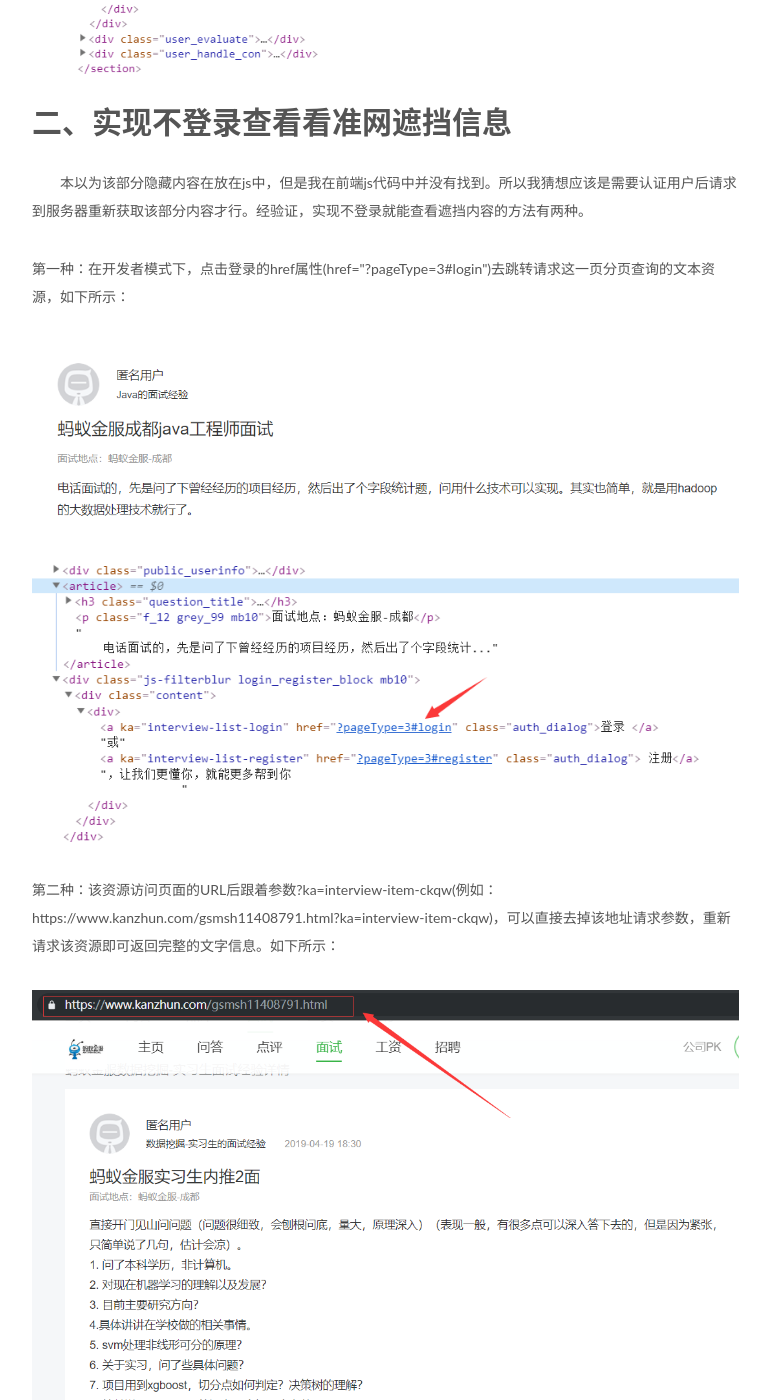
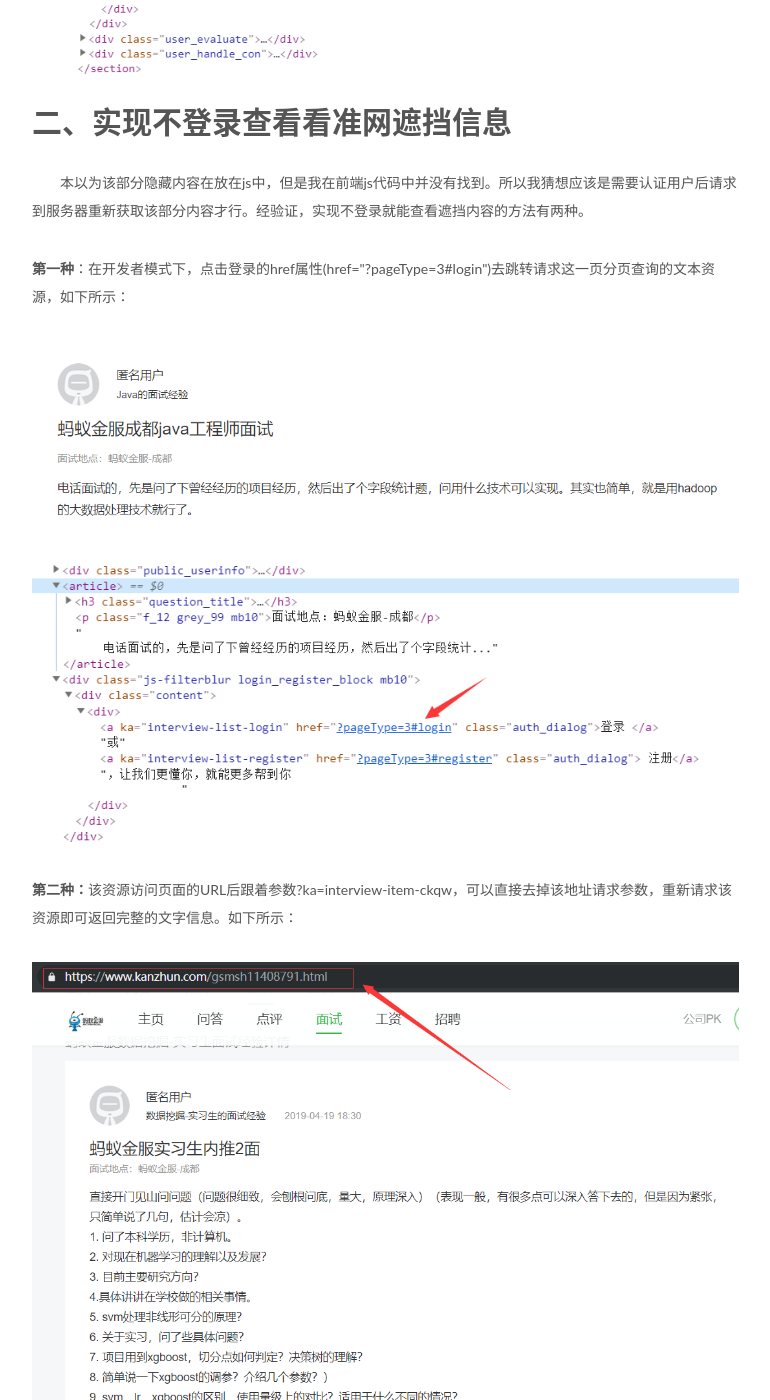
Before and after one commit to ARTAvrilLavigne/ARTAvrilLavigne.github.io, a Jekyll site: the page built from _posts/2019-07-31-java-web.markdown, in a window 1280 px wide and 1400 px high, scrolled down 1444 px. Shown: the whole window, without its empty margins (233-1003 px from the left). Built offline with Jekyll 4.4.1, drawn with Linux system fonts in a browser that asks for light colours; nearby versions of some CDN libraries; comment, search, counter and statistics services are not loaded; some of the changed lines change nothing that is shown.

Commit message:
Update 2019-07-31-java-web.markdown

```diff
--- a/_posts/2019-07-31-java-web.markdown
+++ b/_posts/2019-07-31-java-web.markdown
@@ -14,10 +14,12 @@
 
 <p>　　该部分对应的前端代码为：</p>
 <p><img src="https://github.com/ARTAvrilLavigne/ARTAvrilLavigne.github.io/blob/master/myblog/2019-07-31-java-web/2.png?raw=true"></p>
+
+
 ## 二、实现不登录查看看准网遮挡信息<br>
 <p>　　本以为该部分隐藏内容在放在js中，但是我在前端js代码中并没有找到。所以我猜想应该是需要认证用户后请求到服务器重新获取该部分内容才行。经验证，实现不登录就能查看遮挡内容的方法有两种。</p>
-<p>第一种：在开发者模式下，点击登录的href属性(href="?pageType=3#login")去跳转请求这一页分页查询的文本资源，如下所示：</p>
+<p><strong>第一种</strong>：在开发者模式下，点击登录的href属性(href="?pageType=3#login")去跳转请求这一页分页查询的文本资源，如下所示：</p>
 <p><img src="https://github.com/ARTAvrilLavigne/ARTAvrilLavigne.github.io/blob/master/myblog/2019-07-31-java-web/3.png?raw=true"></p>
 <p><img src="https://github.com/ARTAvrilLavigne/ARTAvrilLavigne.github.io/blob/master/myblog/2019-07-31-java-web/4.png?raw=true"></p>
-<p>第二种：该资源访问页面的URL后跟着参数?ka=interview-item-ckqw(例如：https://www.kanzhun.com/gsmsh11408791.html?ka=interview-item-ckqw)，可以直接去掉该地址请求参数，重新请求该资源即可返回完整的文字信息。如下所示：</p>
+<p><strong>第二种：</strong>该资源访问页面的URL后跟着参数?ka=interview-item-ckqw，可以直接去掉该地址请求参数，重新请求该资源即可返回完整的文字信息。如下所示：</p>
 <p><img src="https://github.com/ARTAvrilLavigne/ARTAvrilLavigne.github.io/blob/master/myblog/2019-07-31-java-web/5.png?raw=true"></p>
```
